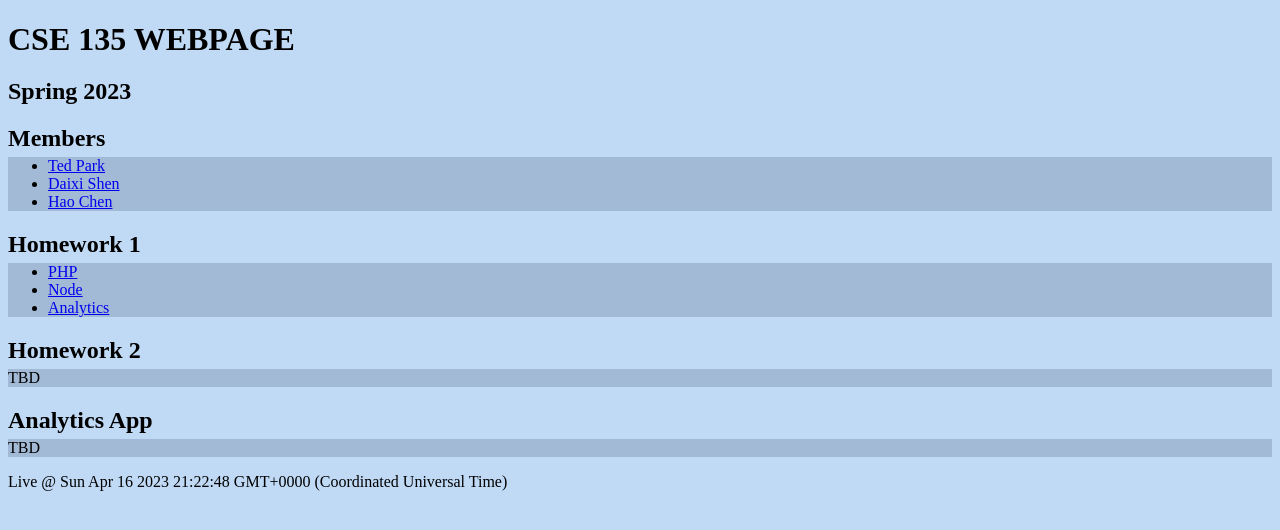
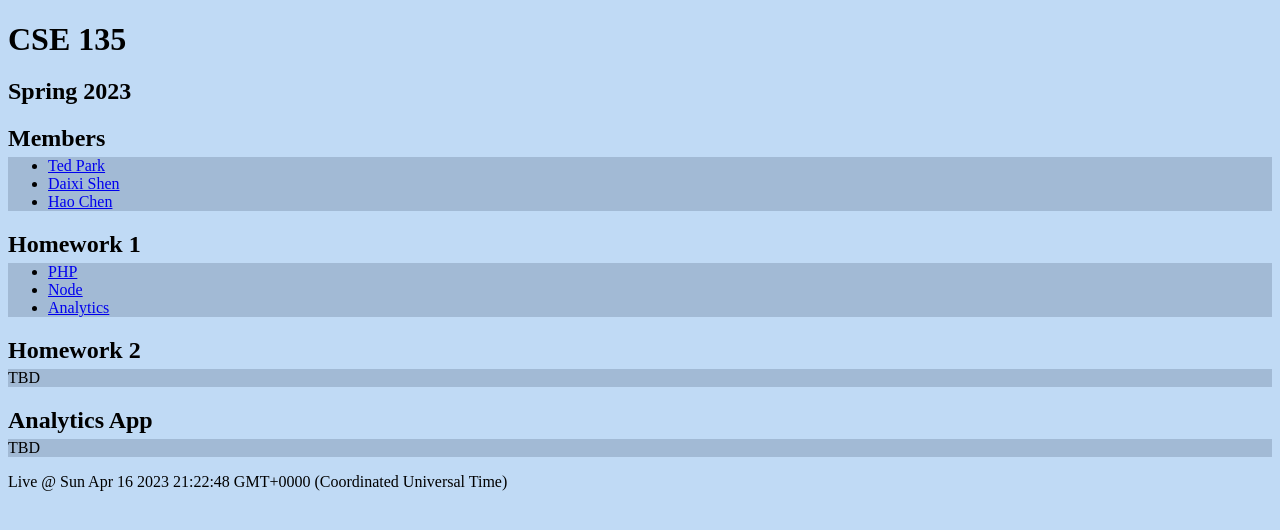
Before and after one commit to tedpark217/CSE135, a plain HTML site: page index.html in a window 1280 px wide. Drawn offline with Linux system fonts and the light colour scheme.

Commit message:
revert header

```diff
--- a/index.html
+++ b/index.html
@@ -36,7 +36,7 @@
 </head>
 
 <body>
-  <h1>CSE 135 WEBPAGE</h1>
+  <h1>CSE 135</h1>
   <h2>Spring 2023 </h2>
 
   <h2>Members </h2>
```
